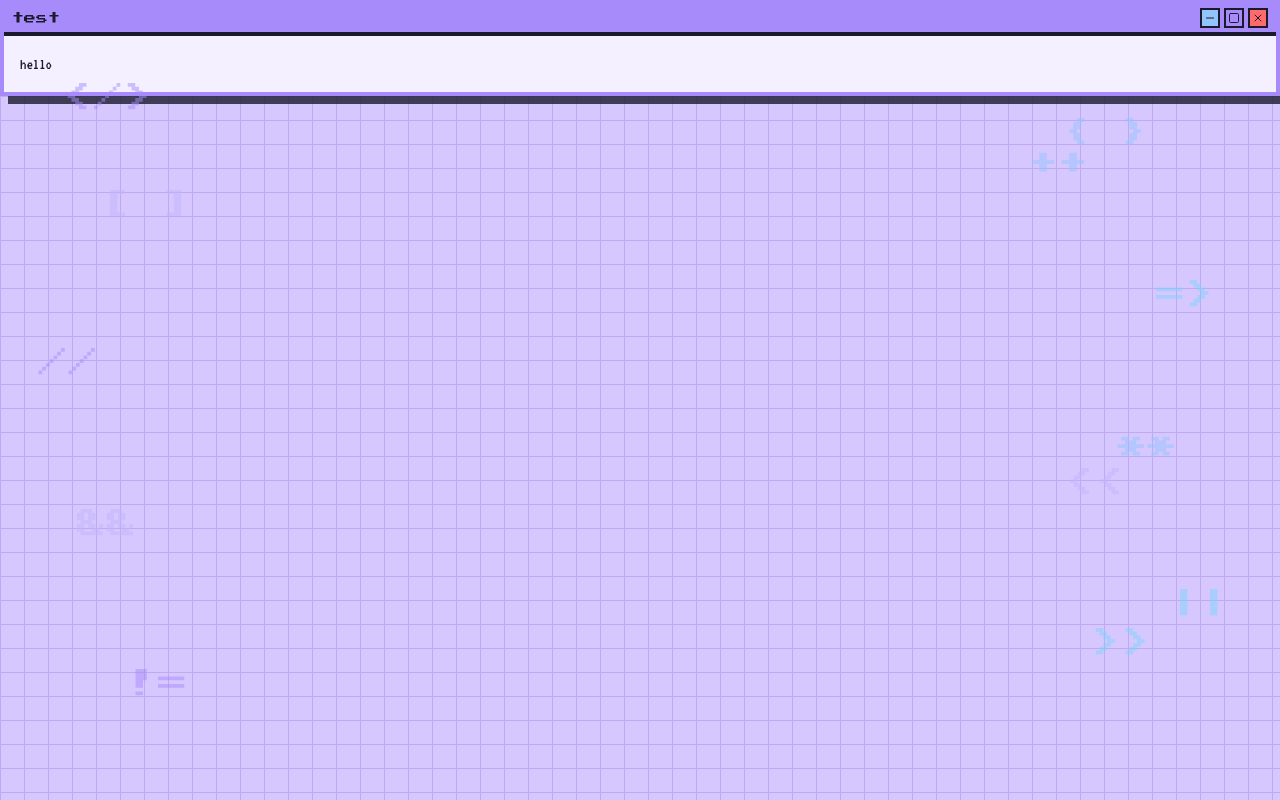
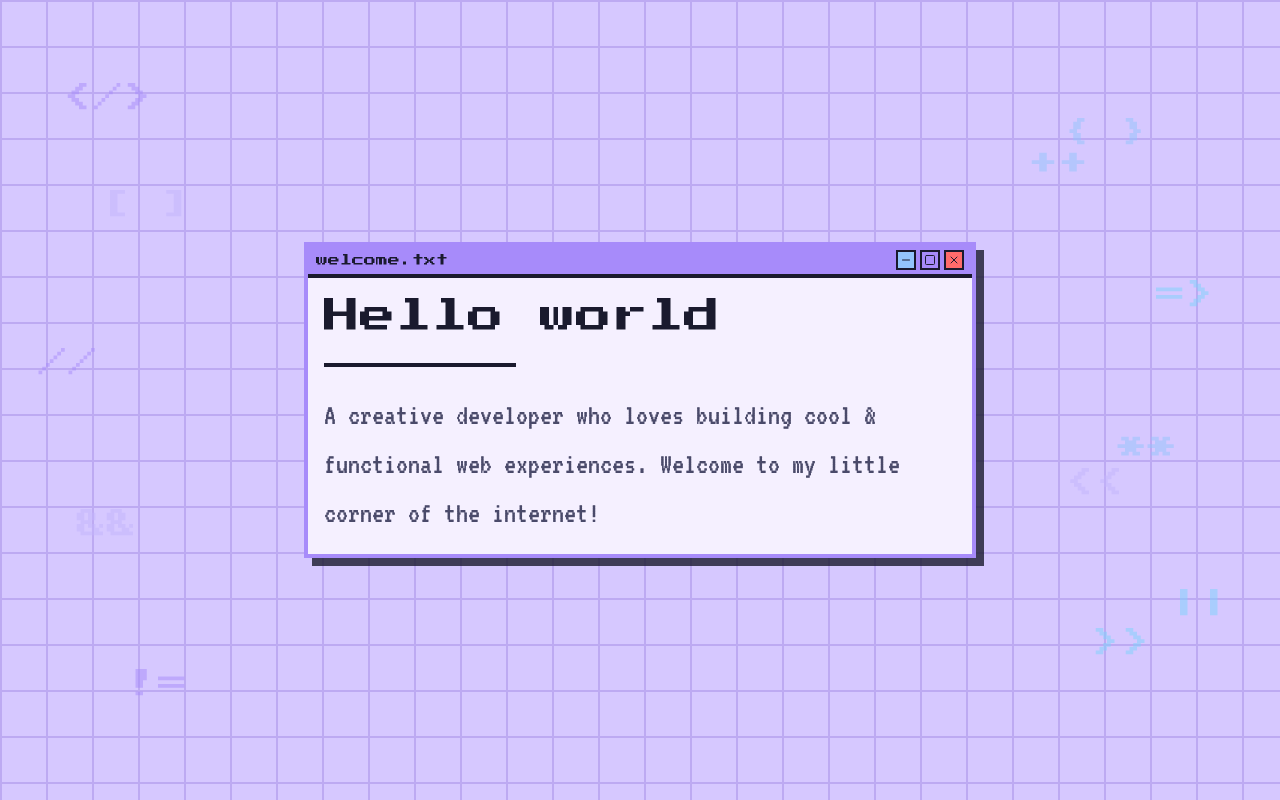
Before and after one commit to ItsKensann/portfolio, a Next.js app: page / in a window 1280 px wide. Built offline with nearby package versions, Linux system fonts and the light colour scheme.

Commit message:
start hero-sectoin

```diff
--- a/app/page.tsx
+++ b/app/page.tsx
@@ -3,6 +3,7 @@ import { useState } from "react";
 import { LoadingScreen } from "@/components/LoadingScreen";
 import { RetroWindow } from "@/components/RetroWindow";
 import { FloatingDecorations } from "@/components/FloatingDecorations";
+import { HeroSection } from "@/components/sections/HeroSection";
 
 export default function Home() {
   const [isLoading, setIsLoading] = useState<boolean>(true);
@@ -19,21 +20,19 @@ export default function Home() {
             style={{
               backgroundColor: "#D6C8FF",
               backgroundImage: `
-              linear-gradient(to right, #BDAAF2 1px, transparent 1px),
-                linear-gradient(to bottom, #BDAAF2 1px, transparent 1px)
+              linear-gradient(to right, #BDAAF2  2px, transparent 2px),
+                linear-gradient(to bottom, #BDAAF2  2px, transparent 2px)
               `,
-              backgroundSize: "24px 24px",
+              backgroundSize: "46px 46px",
             }}
-          >
-            <RetroWindow title="test">
-              <p>hello</p>
-            </RetroWindow>
-          </div>
+          />
 
           {/* Floating decoration */}
           <FloatingDecorations />
           {/* Main content */}
-          <main></main>
+          <main className="relative z-10 h-screen ">
+            <HeroSection />
+          </main>
         </>
       )}
     </>
--- a/components/sections/HeroSection.tsx
+++ b/components/sections/HeroSection.tsx
@@ -0,0 +1,32 @@
+"use client";
+
+import { motion } from "framer-motion";
+import { RetroWindow } from "@/components/RetroWindow";
+
+export function HeroSection() {
+  return (
+    <section className="min-h-screen flex items-center justify-center p-4 sm:p-6 lg:p-8 snap-start">
+      <motion.div
+        initial={{ opacity: 0, y: 50 }}
+        whileInView={{ opacity: 1, y: 0 }}
+        viewport={{ once: true }}
+        transition={{ duration: 0.6 }}
+        className="w-full max-w-2xl"
+      >
+        <RetroWindow title="welcome.txt" variant="purple" className="w-full">
+          <div className="space-y-4 sm:space-y-6">
+            <h1 className="font-mono text-2xl sm:text-3xl md:text-4xl text-[#1a1a2e] leading-tight">
+              Hello world
+            </h1>
+            <div className="h-1 bg-[#1a1a2e] w-48" />
+
+            <p className="font-sans text-xl sm:text-2xl md:text-3xl text-[#4a4a6a] leading-relaxed">
+              A creative developer who loves building cool & functional web
+              experiences. Welcome to my little corner of the internet!
+            </p>
+          </div>
+        </RetroWindow>
+      </motion.div>
+    </section>
+  );
+}
--- /dev/null
+++ b/components/sections/ProjectsSection.tsx
@@ -0,0 +1,4 @@
+"use client";
+
+import { motion } from "framer-motion";
+import { RetroWindow } from "@/components/RetroWindow";
```
